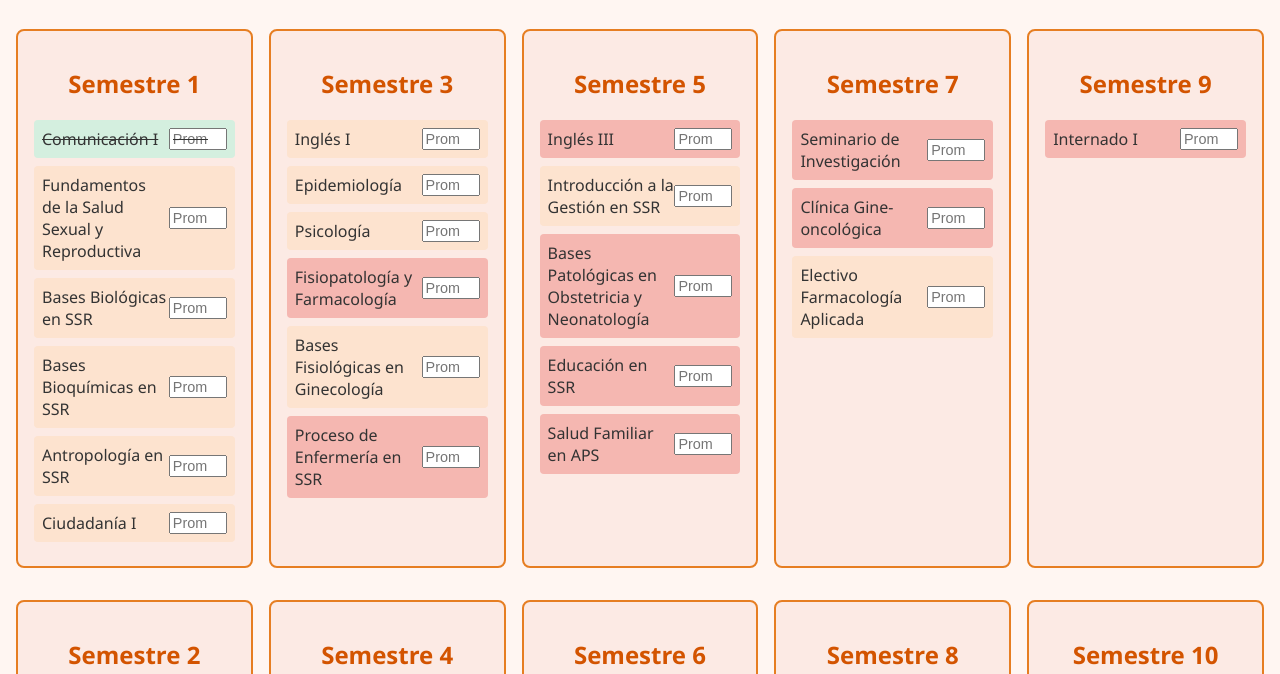
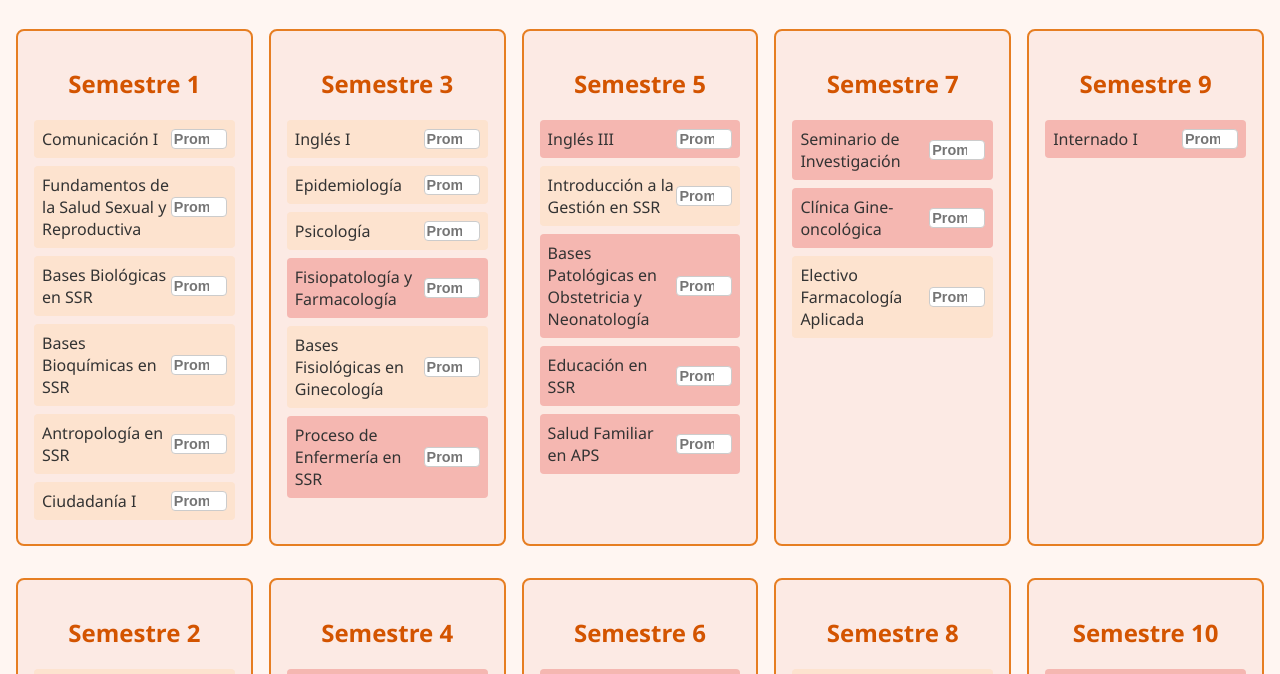
Before and after one commit to RoMelianS/Notas-, a plain HTML site: page index.html in a window 1280 px wide. Both pictures are taken after a click on the element "Comunicación I". Shown: the part 83-757 px from the top of the page. Drawn offline with Linux system fonts and the light colour scheme.

Commit message:
Update index.html

```diff
--- a/index.html
+++ b/index.html
@@ -86,6 +86,15 @@
       width: 50px;
       font-size: 0.9rem;
       text-align: center;
+      font-weight: bold;
+      border-radius: 4px;
+      border: 1px solid #ccc;
+    }
+    .promedio-aprobado {
+      color: green;
+    }
+    .promedio-reprobado {
+      color: red;
     }
   </style>
 </head>
@@ -151,6 +160,42 @@
       localStorage.setItem("promediosRamos", JSON.stringify(promedios));
     }
 
+    function actualizarColorPromedio(input) {
+      const valor = parseFloat(input.value);
+      input.classList.remove("promedio-aprobado", "promedio-reprobado");
+      if (!isNaN(valor)) {
+        if (valor >= 4.0) {
+          input.classList.add("promedio-aprobado");
+        } else {
+          input.classList.add("promedio-reprobado");
+        }
+      }
+    }
+
+    function estaAprobado(id) {
+      return estado[id] && parseFloat(promedios[id]) >= 4.0;
+    }
+
+    function actualizarBloqueos() {
+      document.querySelectorAll(".ramo").forEach(div => {
+        const id = div.dataset.id;
+        const ramo = ramos.find(r => r.id === id);
+        div.classList.remove("bloqueado", "aprobado");
+        const tooltipExistente = div.querySelector(".tooltip");
+        if (tooltipExistente) tooltipExistente.remove();
+
+        if (estaAprobado(id)) {
+          div.classList.add("aprobado");
+        } else if (ramo.prereq.some(p => !estaAprobado(p))) {
+          div.classList.add("bloqueado");
+          const tooltip = document.createElement("div");
+          tooltip.className = "tooltip";
+          tooltip.textContent = "Falta aprobar: " + ramo.prereq.filter(p => !estaAprobado(p)).join(", ");
+          div.appendChild(tooltip);
+        }
+      });
+    }
+
     function crearRamo(ramo) {
       const div = document.createElement("div");
       div.className = "ramo";
@@ -167,30 +212,24 @@
       inputProm.placeholder = "Prom.";
       inputProm.className = "promedio-input";
       inputProm.value = promedios[ramo.id] || "";
-      inputProm.addEventListener("change", () => {
+      actualizarColorPromedio(inputProm);
+
+      inputProm.addEventListener("input", () => {
         promedios[ramo.id] = inputProm.value;
         guardarPromedios();
+        actualizarColorPromedio(inputProm);
+        actualizarBloqueos();
       });
 
       div.appendChild(nombreSpan);
       div.appendChild(inputProm);
 
-      if (estado[ramo.id]) {
-        div.classList.add("aprobado");
-      } else if (ramo.prereq.some(p => !estado[p])) {
-        div.classList.add("bloqueado");
-        const tooltip = document.createElement("div");
-        tooltip.className = "tooltip";
-        tooltip.textContent = "Falta aprobar: " + ramo.prereq.filter(p => !estado[p]).join(", ");
-        div.appendChild(tooltip);
-      }
-
       div.addEventListener("click", (e) => {
         if (e.target.tagName === "INPUT") return;
         if (div.classList.contains("bloqueado")) return;
-        div.classList.toggle("aprobado");
-        estado[ramo.id] = div.classList.contains("aprobado");
+        estado[ramo.id] = !estado[ramo.id];
         guardarEstado();
+        actualizarBloqueos();
       });
 
       return div;
@@ -203,6 +242,8 @@
       ramos.filter(r => r.semestre === s).forEach(r => cont.appendChild(crearRamo(r)));
       (s % 2 === 1 ? document.getElementById("fila-superior") : document.getElementById("fila-inferior")).appendChild(cont);
     }
+
+    actualizarBloqueos();
   </script>
 </body>
 </html>
```
